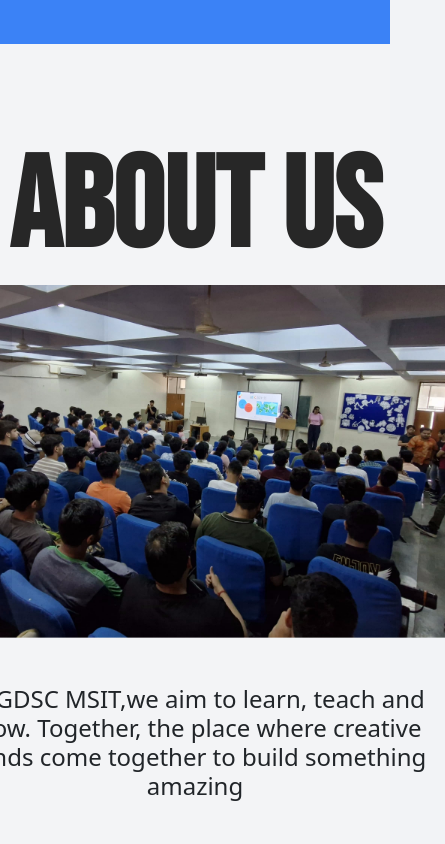
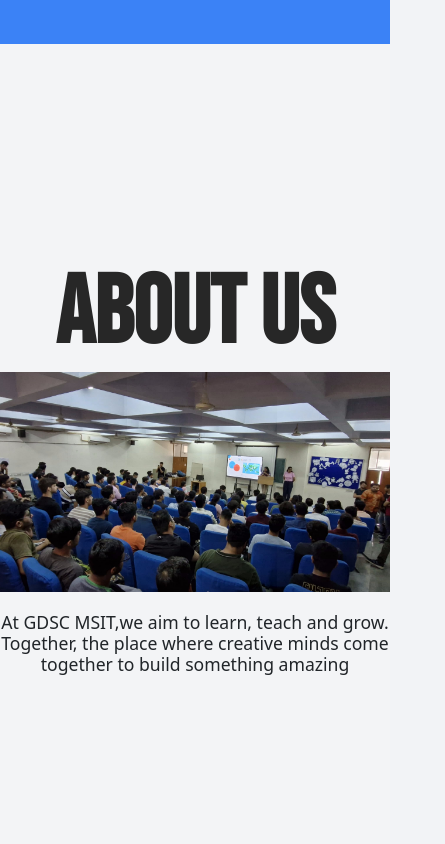
Before and after one commit to gdgocmsit/gdgoc-website, a React (Vite) app: page /#home in a window 390 px wide. Shown: the part 800-1644 px from the top of the page, 445 px wide, since content can reach past the window. Built offline with nearby package versions, Linux system fonts and the light colour scheme.

Commit message:
responsive bug-fix

```diff
--- a/src/App.css
+++ b/src/App.css
@@ -110,7 +110,7 @@
 }
 .aboutUsTextBoxMobile{
     color: #272727;
-    font-size: 8rem;
+    font-size: 6rem;
     font-weight: 800;
     font-family: 'Bebas Neue', sans-serif;
     white-space: nowrap;
@@ -142,15 +142,15 @@
 .textUnderAboutUsMobile{
     display: flex;
     justify-content: center;
-    font-size: 1.5rem;
-    width: 500px;
+    font-size: 1.1rem;
+    max-width: 500px;
     text-align: center;
     margin-top: 20px;
 }
 
 .carouselBox{
-    width: 500px;
-    height: 380px;
+    max-width: 500px;
+    max-height: 380px;
     width: auto;
     object-fit: fill;
     overflow: hidden;
```
